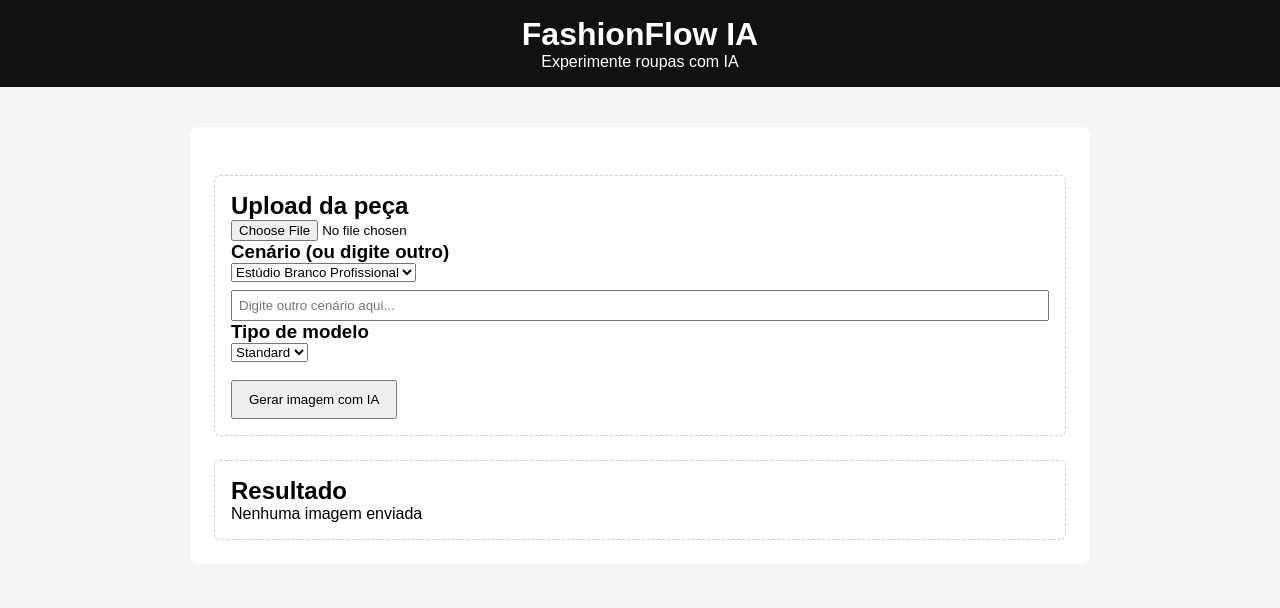
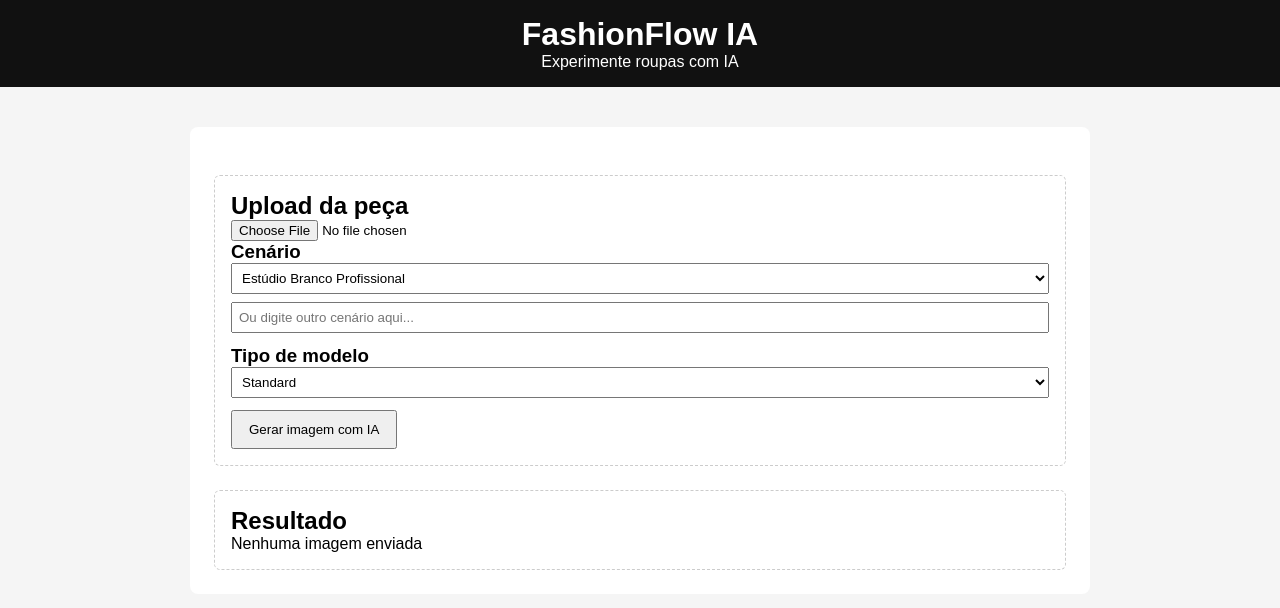
Before and after one commit to alexbastosnasci47-cloud/FashionFlow-ia, a React (Vite) app: page / in a window 1280 px wide. Shown: the top 608 px of the page. Built offline with nearby package versions, Linux system fonts and the light colour scheme.

Commit message:
Update App.jsx

```diff
--- a/src/App.jsx
+++ b/src/App.jsx
@@ -6,37 +6,23 @@ import ImageUploader from "./components/ImageUploader";
 function App() {
   const [image, setImage] = useState(null);
   const [scene, setScene] = useState("Estúdio Branco Profissional");
-  const [customScene, setCustomScene] = useState(""); // novo campo para cenário personalizado
+  const [customScene, setCustomScene] = useState(""); // cenário personalizado
   const [modelType, setModelType] = useState("Standard");
 
-  // Função para gerar a imagem com IA
   const generateImage = async () => {
     if (!image) {
       alert("Envie uma imagem antes de gerar");
       return;
     }
 
-    // Se o usuário digitou um cenário personalizado, usamos ele
     const finalScene = customScene.trim() !== "" ? customScene : scene;
 
     alert(`Gerando imagem com IA...\nCenário: ${finalScene}\nModelo: ${modelType}`);
 
     try {
-      // =========================
-      // Aqui vai a chamada real da API Gemini
-      // Substitua URL e parâmetros conforme a sua API
-      // =========================
-      // Exemplo de envio:
-      // const formData = new FormData();
-      // formData.append("file", image);
-      // formData.append("scene", finalScene);
-      // formData.append("modelType", modelType);
-      // const response = await fetch("URL_DA_API_GEMINI", { method: "POST", body: formData });
-      // const data = await response.json();
-      // setImage(data.generatedImageUrl);
-
       // Simulação de processamento
       await new Promise((resolve) => setTimeout(resolve, 1000));
+
       setImage(image); // futuramente substituir pela URL retornada pela IA
       alert("Imagem gerada com sucesso!");
     } catch (error) {
@@ -45,7 +31,6 @@ function App() {
     }
   };
 
-  // Função para baixar a imagem
   const downloadImage = () => {
     if (!image) {
       alert("Nenhuma imagem para baixar!");
@@ -58,7 +43,6 @@ function App() {
     link.click();
   };
 
-  // Função para compartilhar via WhatsApp
   const shareWhatsApp = () => {
     if (!image) {
       alert("Nenhuma imagem para compartilhar!");
@@ -78,30 +62,36 @@ function App() {
           <h2>Upload da peça</h2>
           <ImageUploader onUpload={setImage} />
 
-          <h3>Cenário (ou digite outro)</h3>
-          <select value={scene} onChange={(e) => setScene(e.target.value)}>
+          <h3>Cenário</h3>
+          <select
+            value={scene}
+            onChange={(e) => setScene(e.target.value)}
+            style={{ marginBottom: "8px", width: "100%", padding: "6px" }}
+          >
             <option>Paris (Urbano Chic)</option>
             <option>Praia Paradisíaca</option>
             <option>Jardim Tropical</option>
             <option>Estúdio Branco Profissional</option>
             <option>Loft Moderno</option>
           </select>
-          <br />
+
           <input
             type="text"
-            placeholder="Digite outro cenário aqui..."
+            placeholder="Ou digite outro cenário aqui..."
             value={customScene}
             onChange={(e) => setCustomScene(e.target.value)}
-            style={{ marginTop: "8px", width: "100%", padding: "6px" }}
+            style={{ marginBottom: "12px", width: "100%", padding: "6px" }}
           />
 
           <h3>Tipo de modelo</h3>
-          <select value={modelType} onChange={(e) => setModelType(e.target.value)}>
+          <select
+            value={modelType}
+            onChange={(e) => setModelType(e.target.value)}
+            style={{ marginBottom: "12px", width: "100%", padding: "6px" }}
+          >
             <option>Standard</option>
             <option>Plus</option>
           </select>
-
-          <br /><br />
 
           <button
             onClick={generateImage}
@@ -116,12 +106,20 @@ function App() {
 
           {image ? (
             <>
-              <img src={image} alt="Preview" style={{ maxWidth: "100%", marginTop: "16px" }} />
+              <img
+                src={image}
+                alt="Preview"
+                style={{ maxWidth: "100%", marginTop: "16px" }}
+              />
 
               <div style={{ marginTop: "12px" }}>
                 <button
                   onClick={downloadImage}
-                  style={{ marginRight: "8px", padding: "8px 12px", cursor: "pointer" }}
+                  style={{
+                    marginRight: "8px",
+                    padding: "8px 12px",
+                    cursor: "pointer",
+                  }}
                 >
                   Baixar Imagem
                 </button>
```
